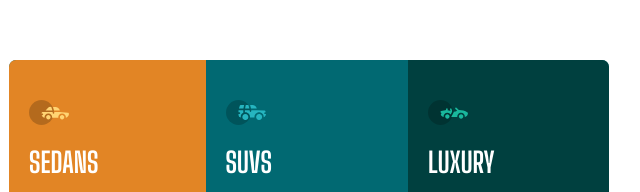
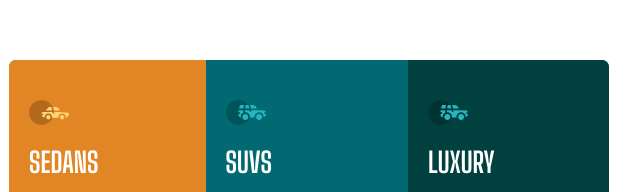
Before and after one commit to RewaaGaber/column-preview-card-component, a plain HTML site: page index.html in a window 1280 px wide. Shown: the part 165-357 px from the top of the page, 331-971 px from the left. Drawn offline with Linux system fonts and the light colour scheme.

Commit message:
Update index.html

```diff
--- a/index.html
+++ b/index.html
@@ -48,7 +48,7 @@
 
       </div>
       <div class="Luxury all">
-        <img src="./images/icon-Luxury.svg" alt="">
+        <img src="./images/icon-suvs.svg" alt="">
         <div class="content"><h3>LUXURY</h3>
         <P> Cruise in the best car brands without the bloated prices. Enjoy the enhanced comfort of a luxury
           rental and arrive in style</P></div>
```
